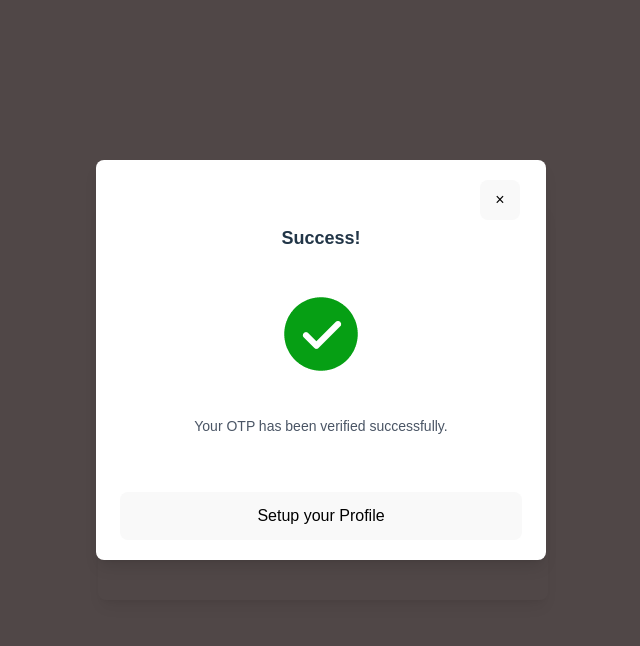
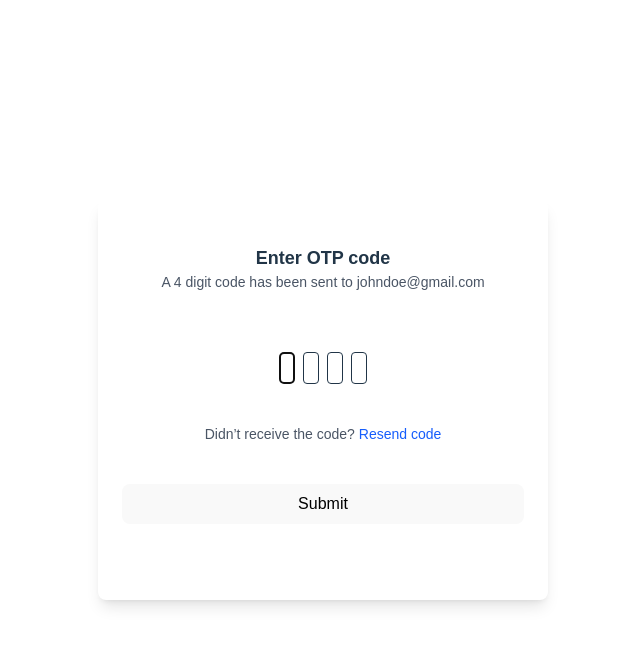
Before and after one commit to Folarrrrrrrrrrr/Tera, a React (Vite) app: page /otpModal in a window 1280 px wide. Shown: the top 646 px of the page, without its empty margins (352-992 px from the left). Built offline with nearby package versions, Linux system fonts and the light colour scheme.

Commit message:
otp screen committed v1

```diff
--- a/src/pages/auth/optScreens/OtpModal.tsx
+++ b/src/pages/auth/optScreens/OtpModal.tsx
@@ -9,7 +9,7 @@ import success from "../../../assets/images/png/greenMark.png"
 
 const OtpModal = () => {
   const [otp, setOtp] = useState("");
-  const [successPopup, setSuccessPopup] = useState(true);
+  const [successPopup, setSuccessPopup] = useState(false);
 
   const handleOTPSubmit = (e: React.FormEvent) => {
     e.preventDefault();
```
